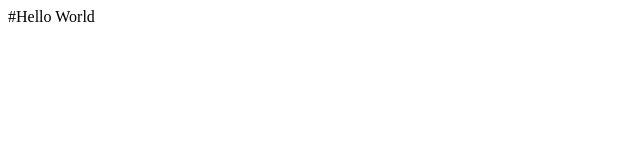
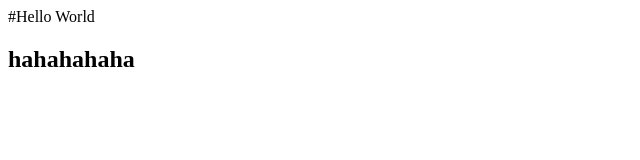
Before and after one commit to keemi2904/new-practice-for-push-pull-revert, a plain HTML site: page index.html in a window 1280 px wide. Shown: the whole page, without its empty margins (0-640 px from the left). Drawn offline with Linux system fonts and the light colour scheme.

Commit message:
hahahaha

```diff
--- a/index.html
+++ b/index.html
@@ -1 +1,3 @@
 #Hello World
+
+<h2>hahahahaha</h2>
```
